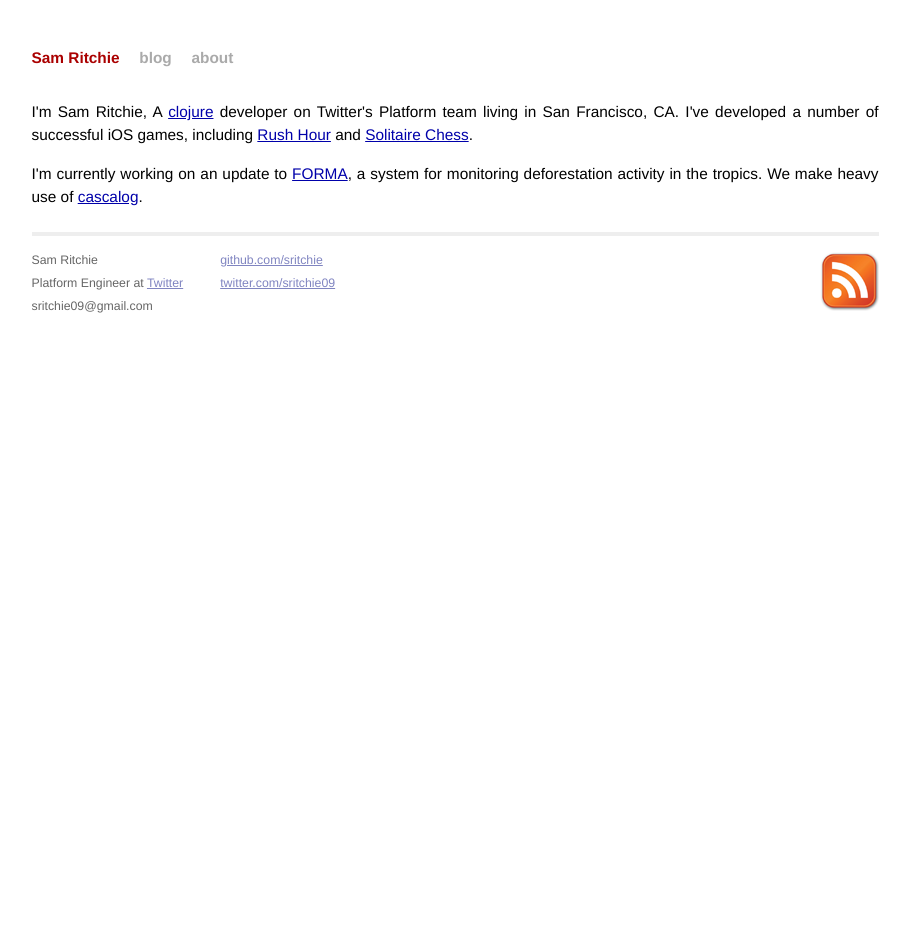
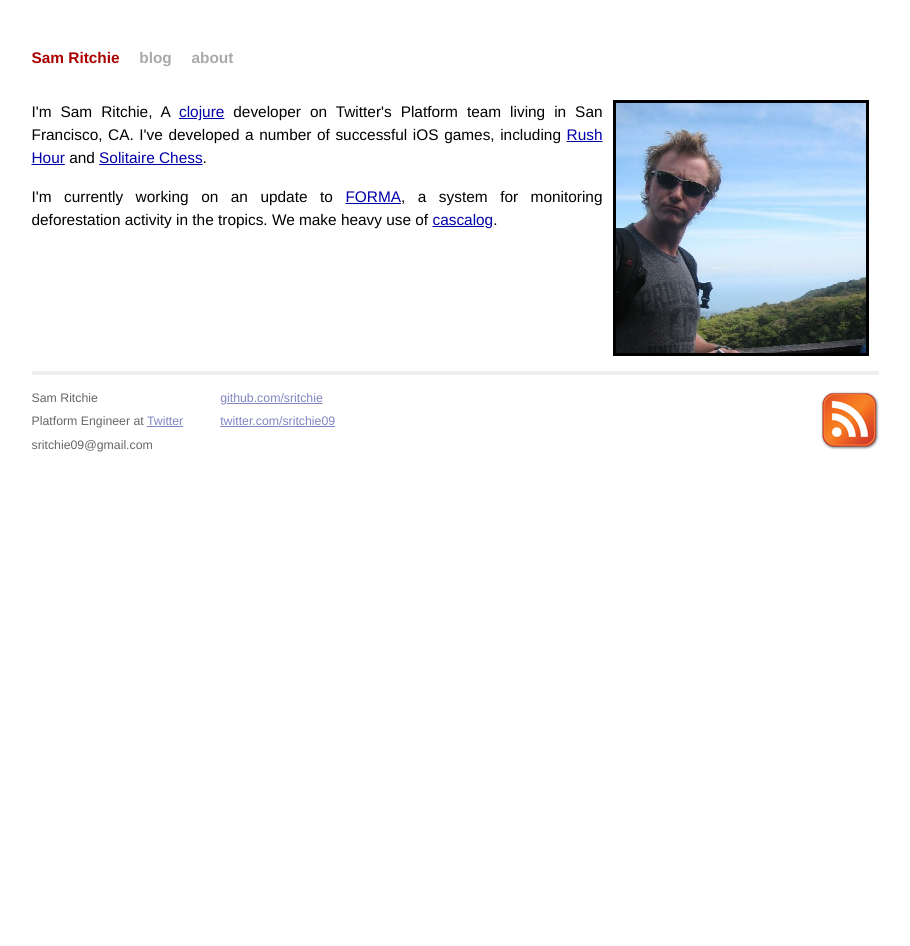
Before and after one commit to sritchie/sritchie.github.io, a Jekyll site: the page built from about.html, in a window 1280 px wide. Shown: the whole page, without its empty margins (185-1095 px from the left). Built offline with Jekyll 4.4.1, drawn with Linux system fonts in a browser that asks for light colours; Markdown is read by kramdown in place of the engine named in the settings.

Commit message:
added image of me.

```diff
--- a/about.html
+++ b/about.html
@@ -3,9 +3,21 @@
 title: About
 ---
 
+<img src="/images/sam.jpg"
+height=250 width=250
+align=right
+ style="border:3px solid #000000; margin: 0px 10px 10px 10px;" />
+
 <p>
 I'm Sam Ritchie, A <a href="http://clojure.org/">clojure</a> developer on Twitter's Platform team living in San Francisco, CA. I've developed a number of successful iOS games, including <a href="http://itunes.apple.com/us/app/rush-hour/id336542036?mt=8">Rush Hour</a> and <a href="http://itunes.apple.com/us/app/solitaire-chess-by-thinkfun/id400116606?mt=8">Solitaire Chess</a>.
 </p>
+
 <p>
 I'm currently working on an update to <a href="http://www.cgdev.org/section/initiatives/_active/forestmonitoringforaction">FORMA</a>, a system for monitoring deforestation activity in the tropics. We make heavy use of <a href="https://github.com/nathanmarz/cascalog">cascalog</a>.
+<br/>
+<br/>
+<br/>
+<br/>
+<br/>
+<br/>
 </p>
```
Also changed, not shown: org/about.org (+14 -0 lines), images/sam.jpg (added), org/images/sam.jpg (added).
